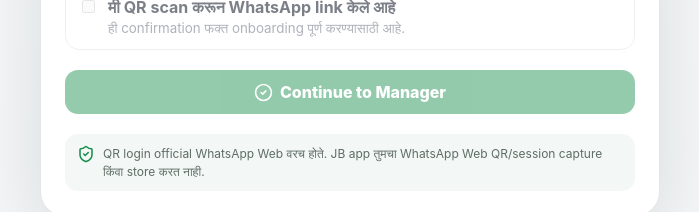
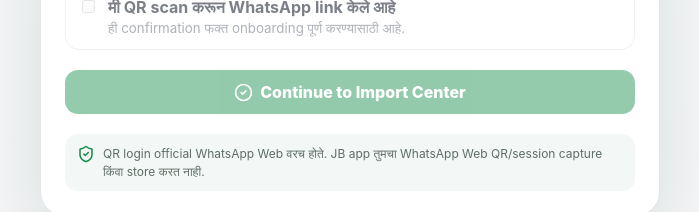
Before and after one commit to jbevents2020-tech/whatsapp-marketing-crm, a Next.js app: page /connect in a window 1280 px wide. Shown: the part 516-728 px from the top of the page, without its empty margins (290-989 px from the left). Built offline with nearby package versions, Linux system fonts and the light colour scheme.

Commit message:
Route WhatsApp onboarding to import center

```diff
--- a/app/connect/page.tsx
+++ b/app/connect/page.tsx
@@ -19,33 +19,21 @@ export default function ConnectPage(){
     if(!confirmed) return
     localStorage.setItem('jb-wa-source',source)
     document.cookie = 'jb-wa-connected=1; Path=/; Max-Age=2592000; SameSite=Lax'
-    window.location.href='/'
+    window.location.href='/import'
   }
 
   return <main className="connect-shell">
     <section className="connect-card">
       <div className="connect-brand"><div className="connect-logo">WA</div><div><div className="eyebrow">JB DIGITAL</div><h1>Connect WhatsApp</h1></div></div>
       <p className="connect-lead">सर्वात आधी तुम्हाला कोणते WhatsApp वापरायचे आहे ते निवडा आणि official WhatsApp Web वर QR scan करून device link करा.</p>
-
       <div className="source-choice-grid">
         <button className={source==='WhatsApp Business'?'source-choice selected':'source-choice'} onClick={()=>setSource('WhatsApp Business')}><BriefcaseBusiness size={24}/><span><b>WhatsApp Business</b><small>Business account</small></span></button>
         <button className={source==='WhatsApp'?'source-choice selected':'source-choice'} onClick={()=>setSource('WhatsApp')}><MessageCircleMore size={24}/><span><b>WhatsApp</b><small>Personal account</small></span></button>
       </div>
-
-      <div className="qr-panel">
-        <QrCode size={44}/>
-        <div><h2>Step 1 · QR Login</h2><p>खालील button दाबल्यावर official WhatsApp Web उघडेल. Phone मध्ये WhatsApp → Linked devices → Link a device → QR scan करा.</p></div>
-      </div>
-
+      <div className="qr-panel"><QrCode size={44}/><div><h2>Step 1 · QR Login</h2><p>खालील button दाबल्यावर official WhatsApp Web उघडेल. Phone मध्ये WhatsApp → Linked devices → Link a device → QR scan करा.</p></div></div>
       <button className="primary connect-primary" onClick={openOfficialQr}><ExternalLink size={19}/> Open Official WhatsApp QR</button>
-
-      <label className={opened?'confirm-link':'confirm-link disabled'}>
-        <input type="checkbox" disabled={!opened} checked={confirmed} onChange={e=>setConfirmed(e.target.checked)}/>
-        <span><b>मी QR scan करून WhatsApp link केले आहे</b><small>ही confirmation फक्त onboarding पूर्ण करण्यासाठी आहे.</small></span>
-      </label>
-
-      <button className="primary connect-primary" disabled={!confirmed} onClick={continueToApp}><CheckCircle2 size={19}/> Continue to Manager</button>
-
+      <label className={opened?'confirm-link':'confirm-link disabled'}><input type="checkbox" disabled={!opened} checked={confirmed} onChange={e=>setConfirmed(e.target.checked)}/><span><b>मी QR scan करून WhatsApp link केले आहे</b><small>ही confirmation फक्त onboarding पूर्ण करण्यासाठी आहे.</small></span></label>
+      <button className="primary connect-primary" disabled={!confirmed} onClick={continueToApp}><CheckCircle2 size={19}/> Continue to Import Center</button>
       <div className="official-note"><ShieldCheck size={18}/><span>QR login official WhatsApp Web वरच होते. JB app तुमचा WhatsApp Web QR/session capture किंवा store करत नाही.</span></div>
     </section>
   </main>
```
